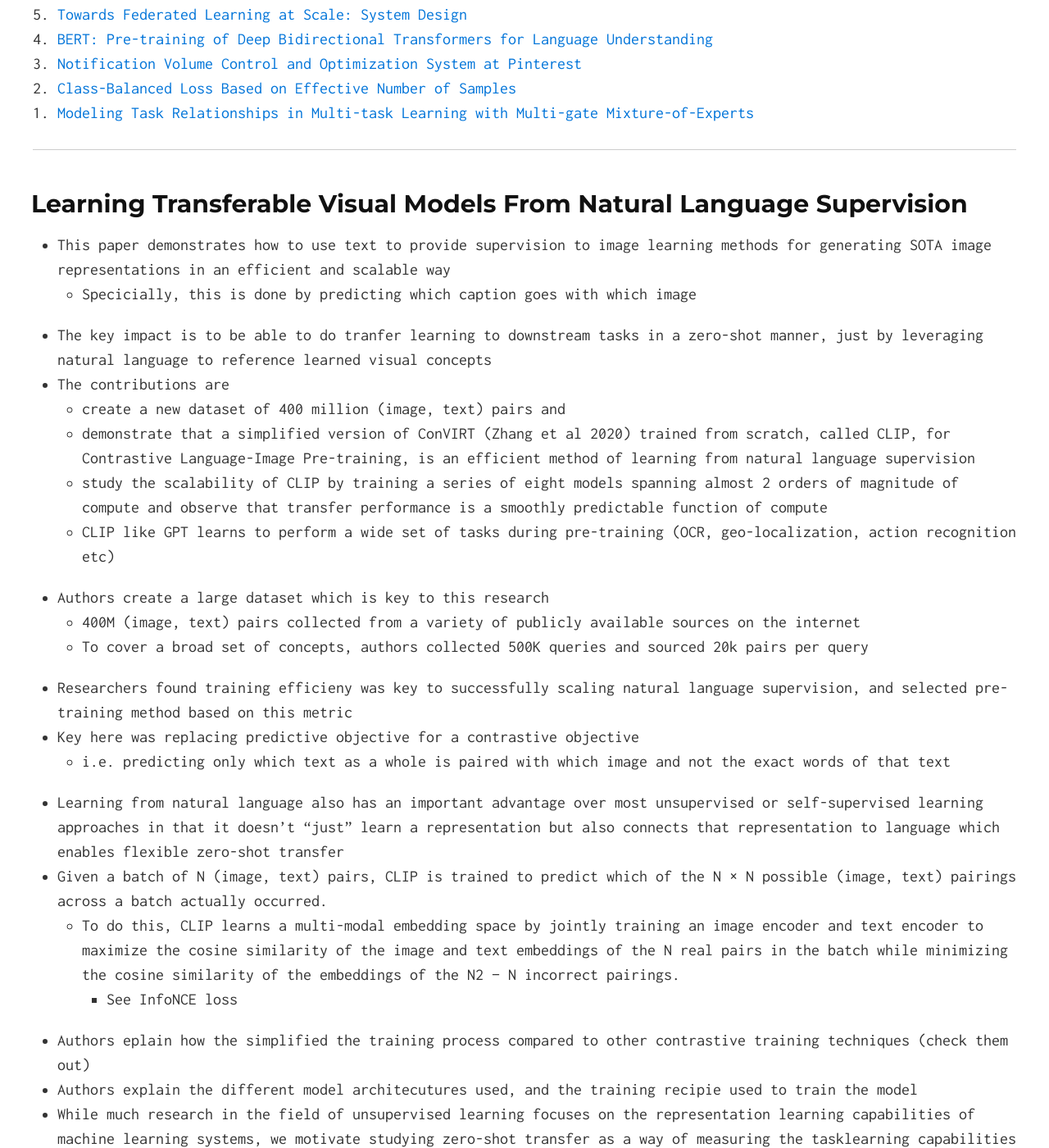
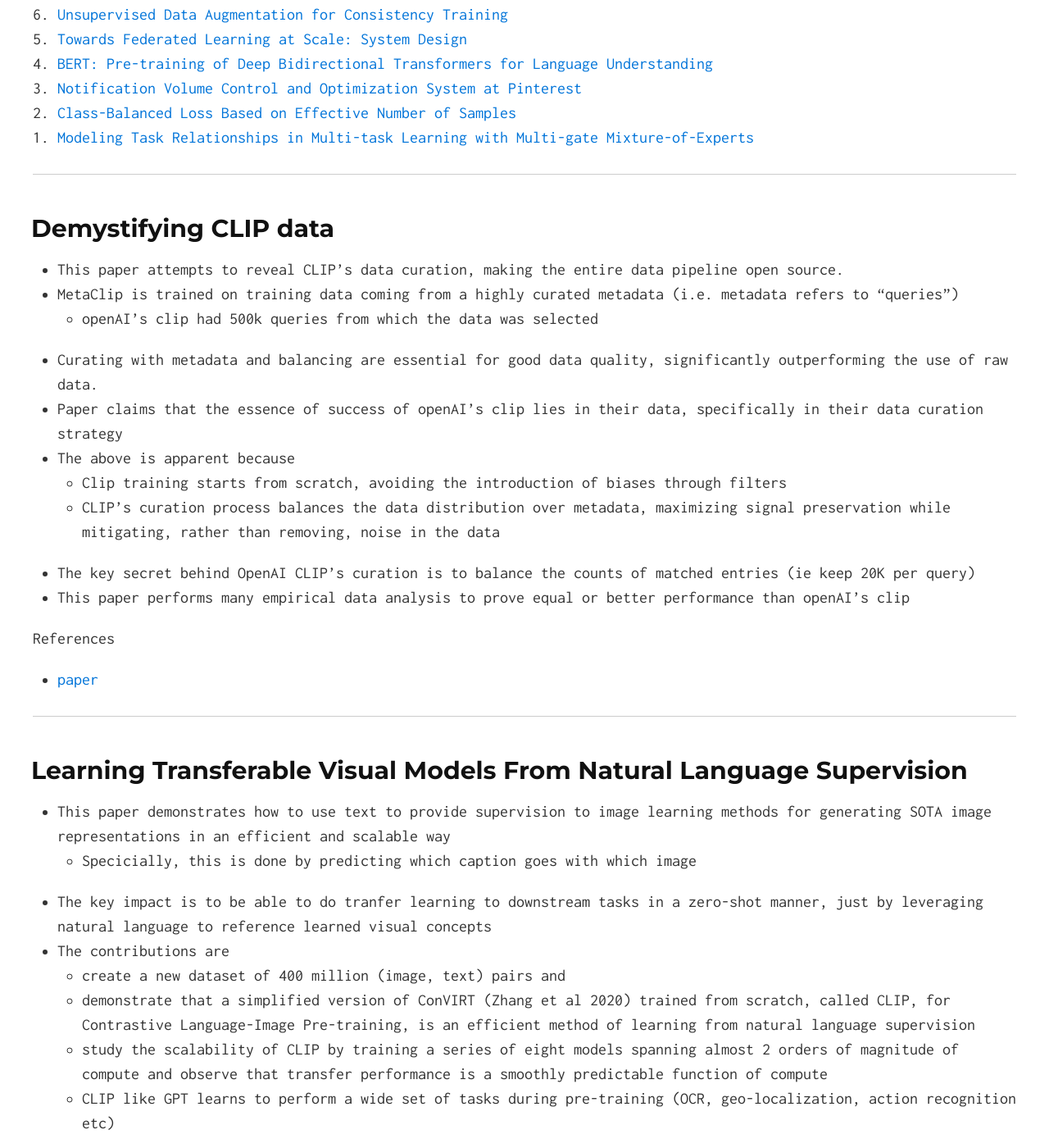
Before and after one commit to divyanshk/Papers-Blogs, a Jekyll site: the page built from index.md, in a window 1280 px wide and 1400 px high, scrolled down 847 px. Shown: the whole window at 82% size. Built offline with Jekyll 4.4.1, drawn with Linux system fonts in a browser that asks for light colours; formulas are drawn with MathJax 3; some of the changed text lies outside the part shown.

Commit message:
metaclip

```diff
--- a/index.md
+++ b/index.md
@@ -2,6 +2,7 @@
 layout: default
 ---
 
+1. [Demystifying CLIP data](#metaclip)
 1. [Learning Transferable Visual Models From Natural Language Supervision](#clip)
 1. [LoRA: Low-Rank Adaptation of Large Language Models](#lora)
 1. [FrugalGPT: How to use LLM while reducing cost and improving performance](#frugalgpt)
@@ -31,6 +32,24 @@ layout: default
 {: reversed="reversed"}
 
 ---
+
+## <a name="metaclip"></a> Demystifying CLIP data
+* This paper attempts to reveal CLIP’s data curation, making the entire data pipeline open source.
+* MetaClip is trained on training data coming from a highly curated metadata (i.e. metadata refers to "queries")
+  * openAI's clip had 500k queries from which the data was selected
+* Curating with metadata and balancing are essential for good data quality, significantly outperforming the use of raw data.
+* Paper claims that the essence of success of openAI's clip lies in their data, specifically in their data curation strategy
+* The above is apparent because
+  * Clip training starts from scratch, avoiding the introduction of biases through filters
+  * CLIP’s curation process balances the data distribution over metadata, maximizing signal preservation while mitigating, rather than removing, noise in the data
+* The key secret behind OpenAI CLIP’s curation is to balance the counts of matched entries (ie keep 20K per query)
+* This paper performs many empirical data analysis to prove equal or better performance than openAI's clip
+
+References
+* [paper](https://arxiv.org/pdf/2309.16671)
+
+---
+
 ## <a name="clip"></a> Learning Transferable Visual Models From Natural Language Supervision
 * This paper demonstrates how to use text to provide supervision to image learning methods for generating SOTA image representations in an efficient and scalable way
   * Specicially, this is done by predicting which caption goes with which image
@@ -42,7 +61,7 @@ layout: default
    * CLIP like GPT learns to perform a wide set of tasks during pre-training (OCR, geo-localization, action recognition etc)
 * Authors create a large dataset which is key to this research
   * 400M (image, text) pairs collected from a variety of publicly available sources on the internet
-  * To cover a broad set of concepts, authors collected 500K queries and sourced 20k pairs per query
+  * To cover a broad set of concepts, authors collected (image, text) pairs where text is one of 500K queries, and sourced 20k pairs per query
 * Researchers found training efficieny was key to successfully scaling natural language supervision, and selected pre-training method based on this metric
 * Key here was replacing predictive objective for a contrastive objective
   * i.e. predicting only which text as a whole is paired with which image and not the exact words of that text
```
